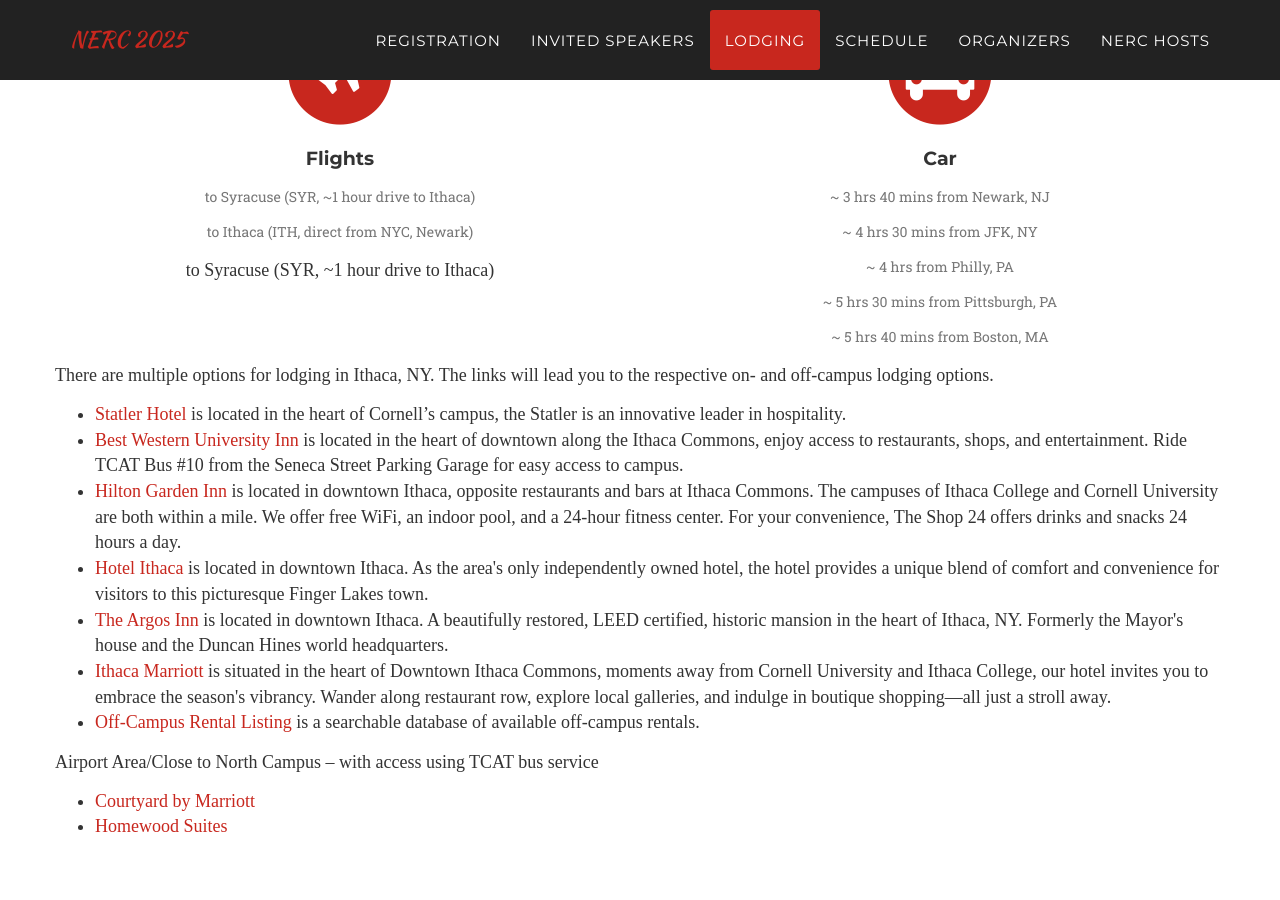
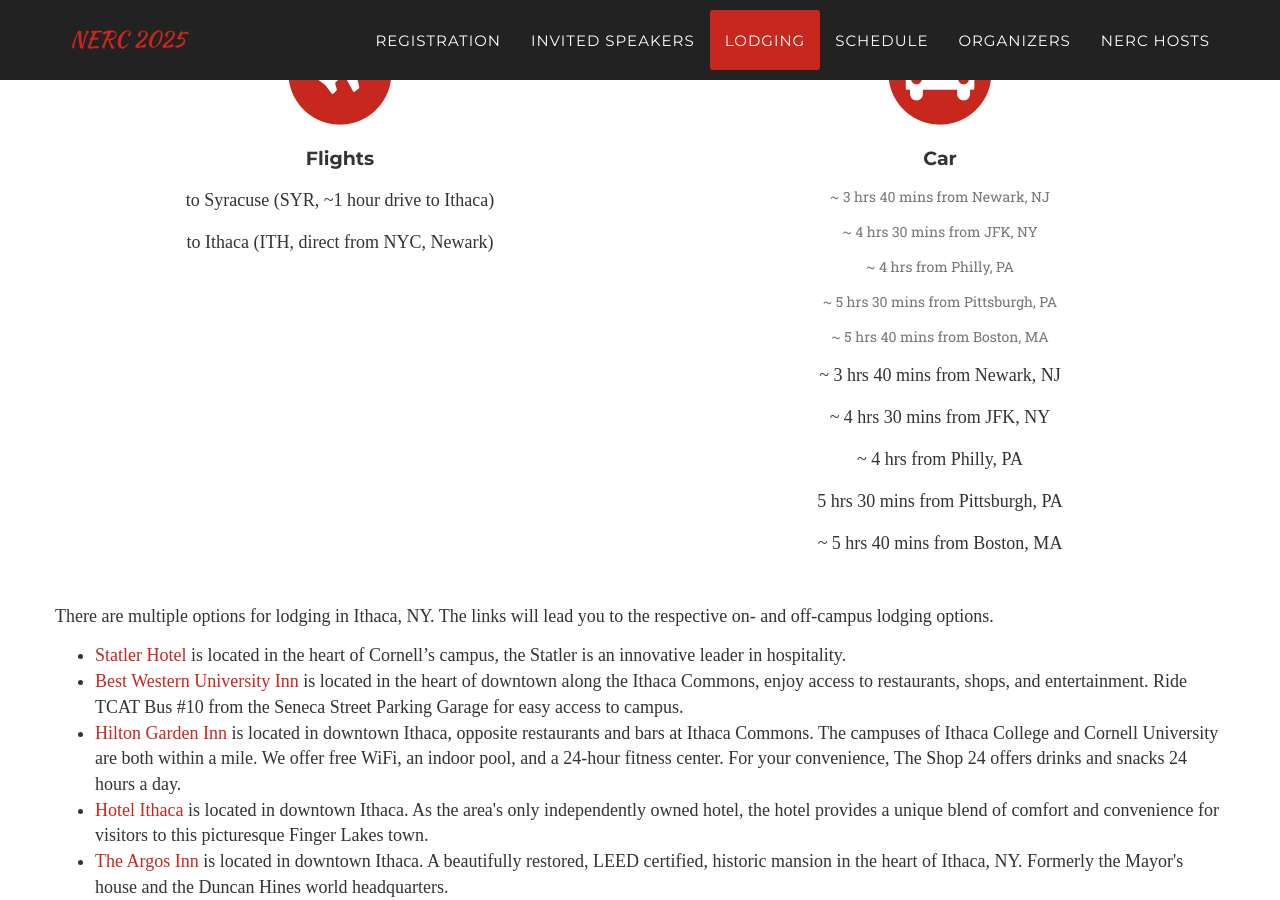
Before and after one commit to Cornell-Tech-AIRLab/cornell2025.nerc.io, a Jekyll site: the page built from index.html, in a window 1280 px wide and 900 px high, scrolled down 2983 px. Built offline with Jekyll 4.4.1, drawn with Linux system fonts in a browser that asks for light colours; some web fonts are replaced.

Commit message:
testing car travel text

```diff
--- a/_includes/lodging.html
+++ b/_includes/lodging.html
@@ -13,9 +13,8 @@
                             <i class="fa fa-plane fa-stack-1x fa-inverse"></i>
                         </span>
                         <h4 class="registration-heading">Flights</h4>
-                        <p class="text-muted">to Syracuse (SYR, ~1 hour drive to Ithaca)</p>
-                        <p class="text-muted">to Ithaca (ITH, direct from NYC, Newark)</p>
                         <p style="font-family: 'Times New Roman', Times, serif; font-size: 18px;">to Syracuse (SYR, ~1 hour drive to Ithaca)</p>
+                        <p style="font-family: 'Times New Roman', Times, serif; font-size: 18px;">to Ithaca (ITH, direct from NYC, Newark)</p>
                     </div>
                     <div class="col-md-6">
                         <span class="fa-stack fa-4x">
@@ -28,10 +27,15 @@
                         <p class="text-muted">~ 4 hrs from Philly, PA</p>
                         <p class="text-muted">~ 5 hrs 30 mins from Pittsburgh, PA</p>
                         <p class="text-muted">~ 5 hrs 40 mins from Boston, MA</p>
+                        <p style="font-family: 'Times New Roman', Times, serif; font-size: 18px;">~ 3 hrs 40 mins from Newark, NJ</p>
+                        <p style="font-family: 'Times New Roman', Times, serif; font-size: 18px;">~ 4 hrs 30 mins from JFK, NY</p>
+                        <p style="font-family: 'Times New Roman', Times, serif; font-size: 18px;">~ 4 hrs from Philly, PA</p>
+                        <p style="font-family: 'Times New Roman', Times, serif; font-size: 18px;">5 hrs 30 mins from Pittsburgh, PA</p>
+                        <p style="font-family: 'Times New Roman', Times, serif; font-size: 18px;">~ 5 hrs 40 mins from Boston, MA</p>
                     </div>
                 </div>
 
-                <p style="font-family: 'Times New Roman', Times, serif; font-size: 18px;">There are multiple options for lodging in Ithaca, NY. The links will lead you to the respective on- and off-campus lodging options.</p>
+                <p style="font-family: 'Times New Roman', Times, serif; font-size: 18px;"><br>There are multiple options for lodging in Ithaca, NY. The links will lead you to the respective on- and off-campus lodging options.</p>
 
                 <ul style="font-family: 'Times New Roman', Times, serif; font-size: 18px;">
                     <li><a href="https://statlerhotel.cornell.edu/">Statler Hotel</a> is located in the heart of Cornell’s campus, the Statler is an innovative leader in hospitality.</li>
```
